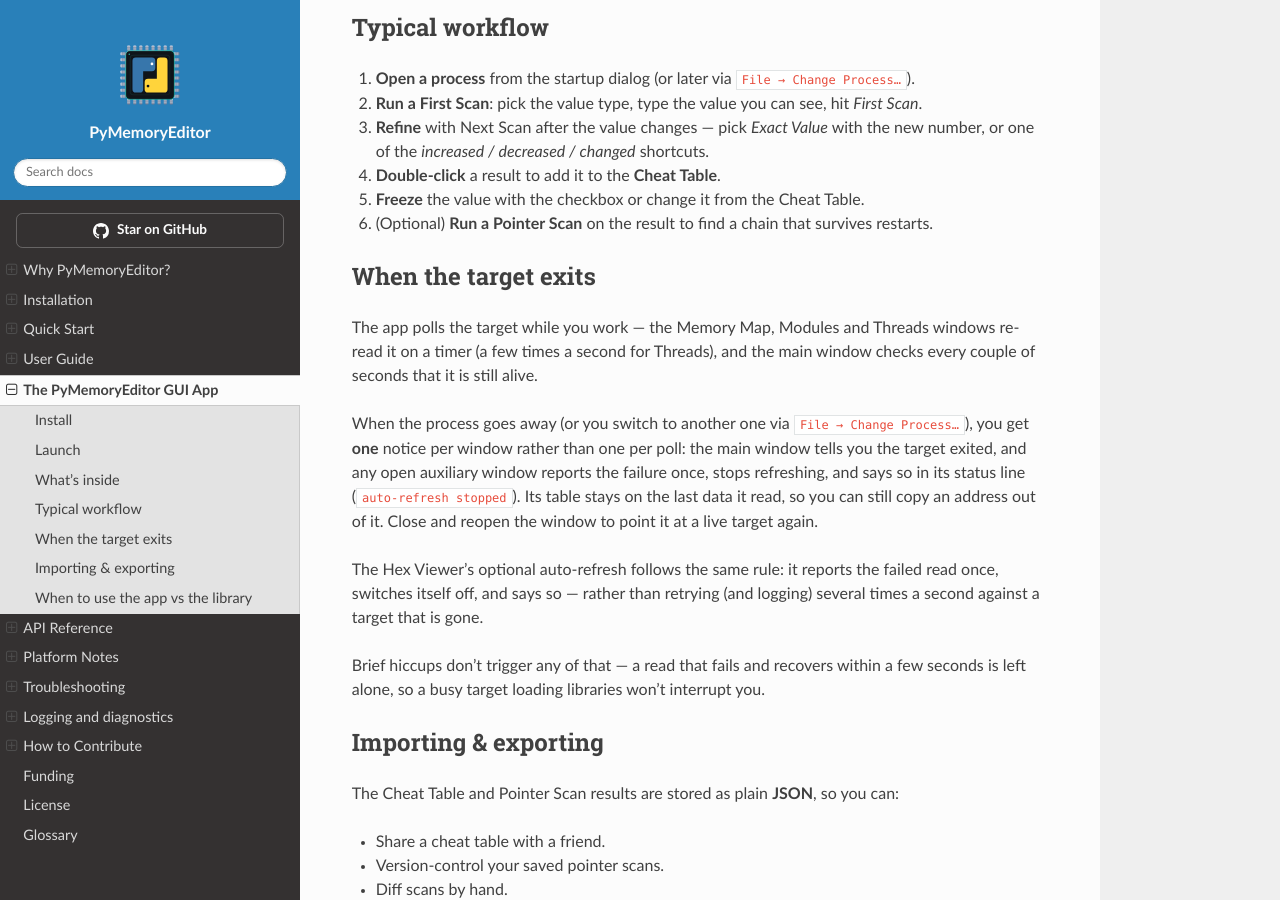
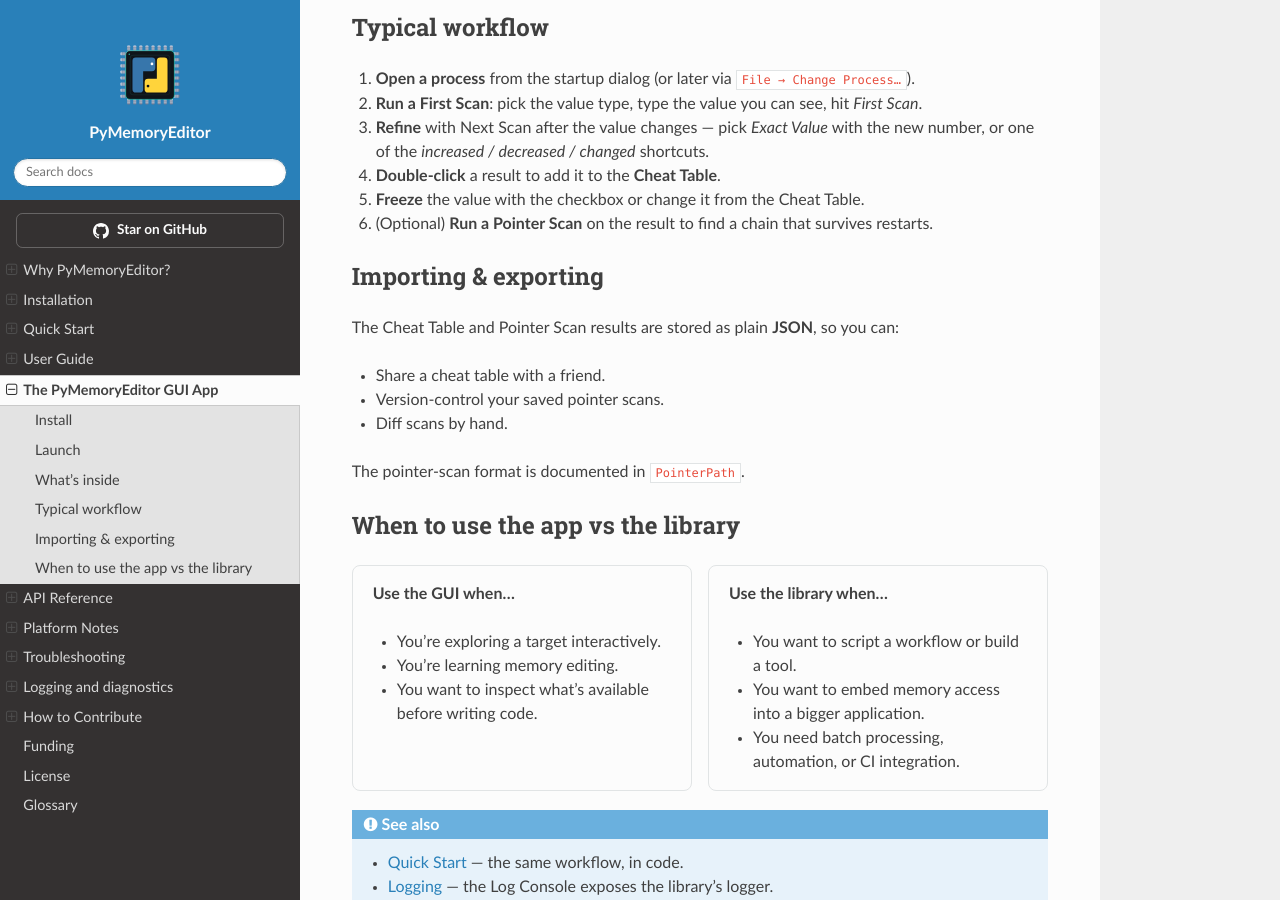
Before and after one commit to JeanExtreme002/PyMemoryEditor, a Sphinx documentation site: the page built from docs/app.md, in a window 1280 px wide and 900 px high, scrolled down 2354 px. Built offline with Sphinx 7.4.7 and the Read the Docs theme 3.1.0, drawn with Linux system fonts in a browser that asks for light colours.

Commit message:
docs(app): drop the 'When the target exits' section

```diff
--- a/docs/app.md
+++ b/docs/app.md
@@ -87,28 +87,6 @@
 6. (Optional) **Run a Pointer Scan** on the result to find a chain that
    survives restarts.
 
-## When the target exits
-
-The app polls the target while you work — the Memory Map, Modules and Threads
-windows re-read it on a timer (a few times a second for Threads), and the main
-window checks every couple of seconds that it is still alive.
-
-When the process goes away (or you switch to another one via
-`File → Change Process…`), you get **one** notice per window rather than one per
-poll: the main window tells you the target exited, and any open auxiliary window
-reports the failure once, stops refreshing, and says so in its status line
-(`auto-refresh stopped`). Its table stays on the last data it read, so you can
-still copy an address out of it. Close and reopen the window to point it at a
-live target again.
-
-The Hex Viewer's optional auto-refresh follows the same rule: it reports the
-failed read once, switches itself off, and says so — rather than retrying (and
-logging) several times a second against a target that is gone.
-
-Brief hiccups don't trigger any of that — a read that fails and recovers within
-a few seconds is left alone, so a busy target loading libraries won't interrupt
-you.
-
 ## Importing & exporting
 
 The Cheat Table and Pointer Scan results are stored as plain **JSON**, so you
```
